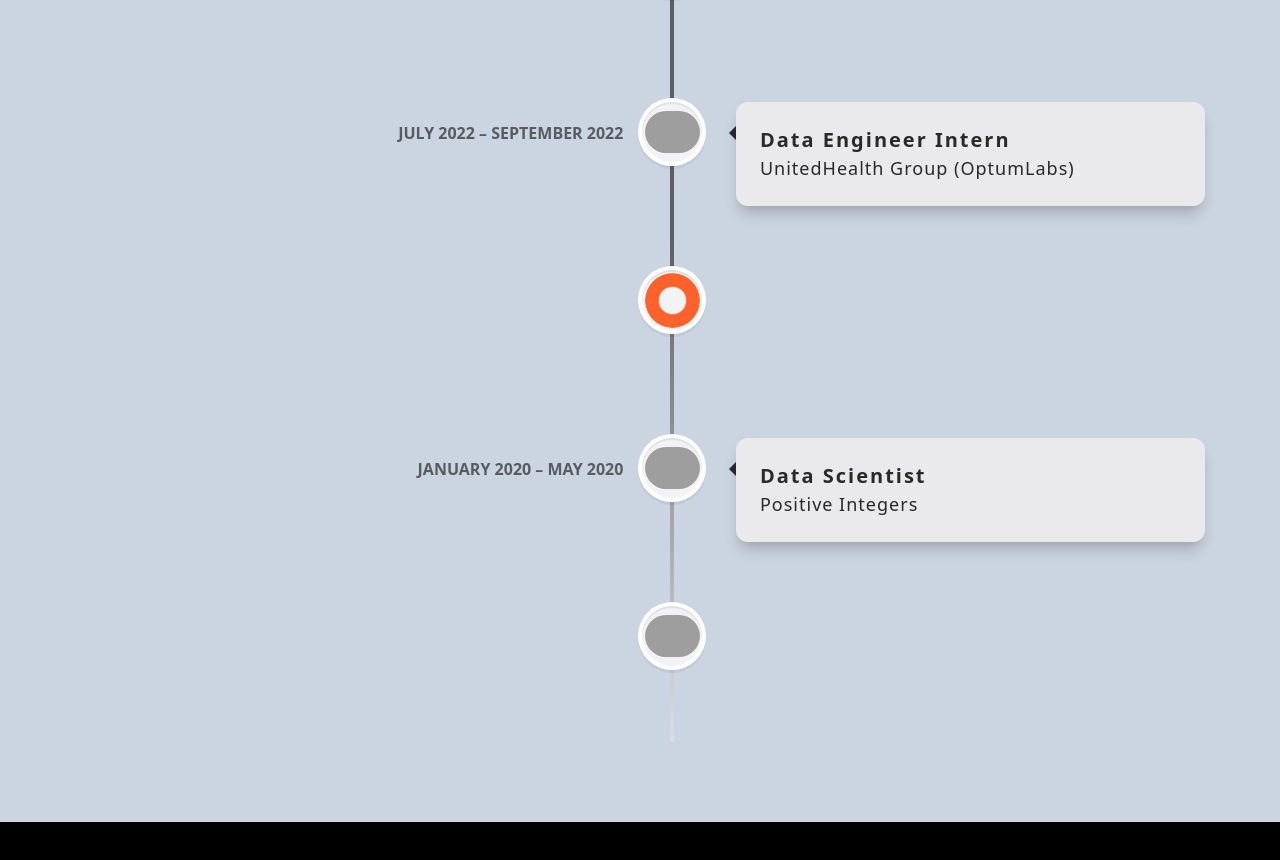
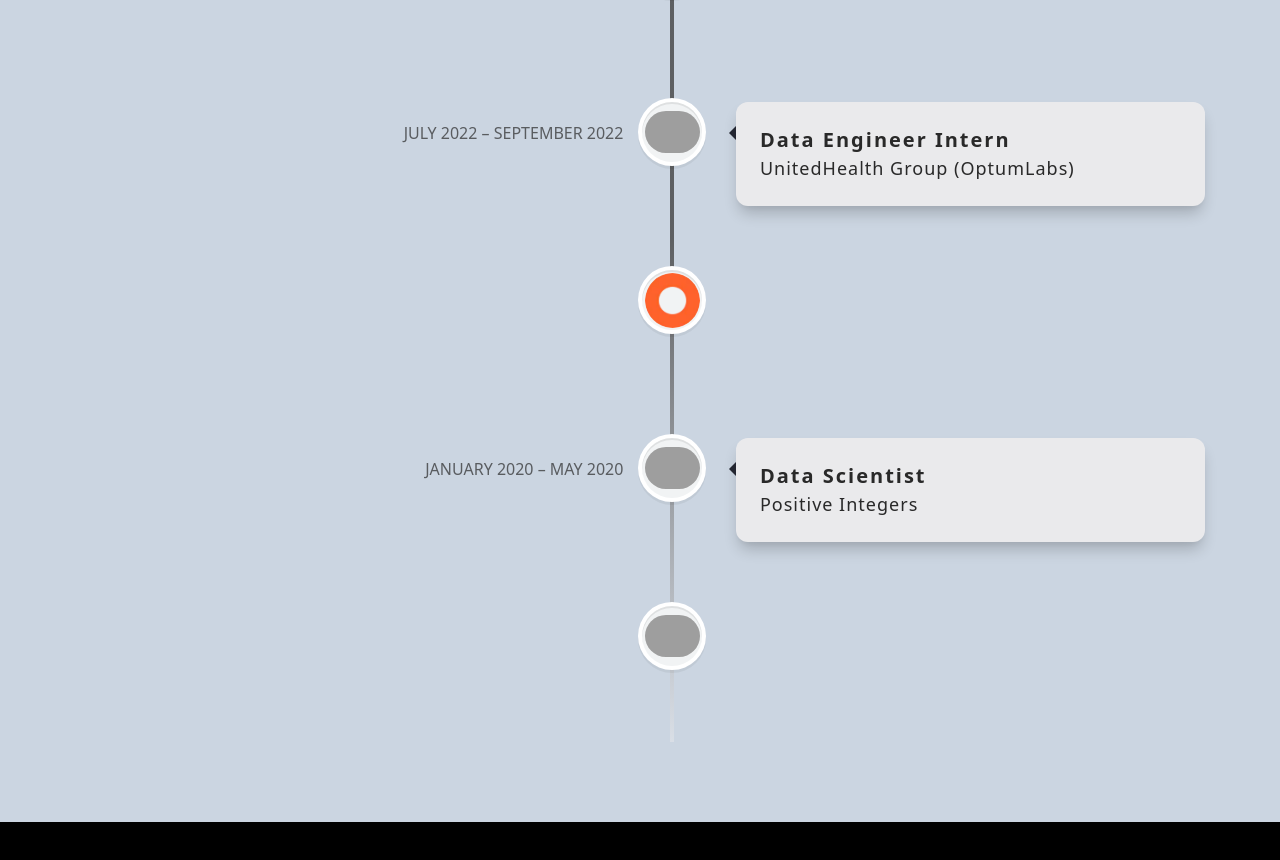
Before and after one commit to maheshc7/mc7-portfolio, a Next.js app: page / in a window 1280 px wide. Shown: the part 3846-4706 px from the top of the page. Built offline with nearby package versions, Linux system fonts and the light colour scheme; grey boxes are pictures that could not be loaded.

Commit message:
fix timeline

```diff
--- a/app/_components/Experience.tsx
+++ b/app/_components/Experience.tsx
@@ -33,11 +33,7 @@ const ExperienceCard: React.FC<ExperienceCardProps> = ({ experience }) => (
     contentArrowStyle={{
       borderRight: "7px solid  #232631",
     }}
-    date={
-      <div>
-        <h3 className="uppercase text-md font-bold ">{experience.date}</h3>
-      </div>
-    }
+    date={experience.date}
     iconStyle={{
       background: experience.iconBg,
       // boxShadow:
--- a/app/globals.css
+++ b/app/globals.css
@@ -49,6 +49,11 @@ body {
   );
 }
 
+.vertical-timeline-element-date {
+  color: #292929;
+  text-transform: uppercase;
+}
+
 html {
   scroll-behavior: smooth;
 }
```
